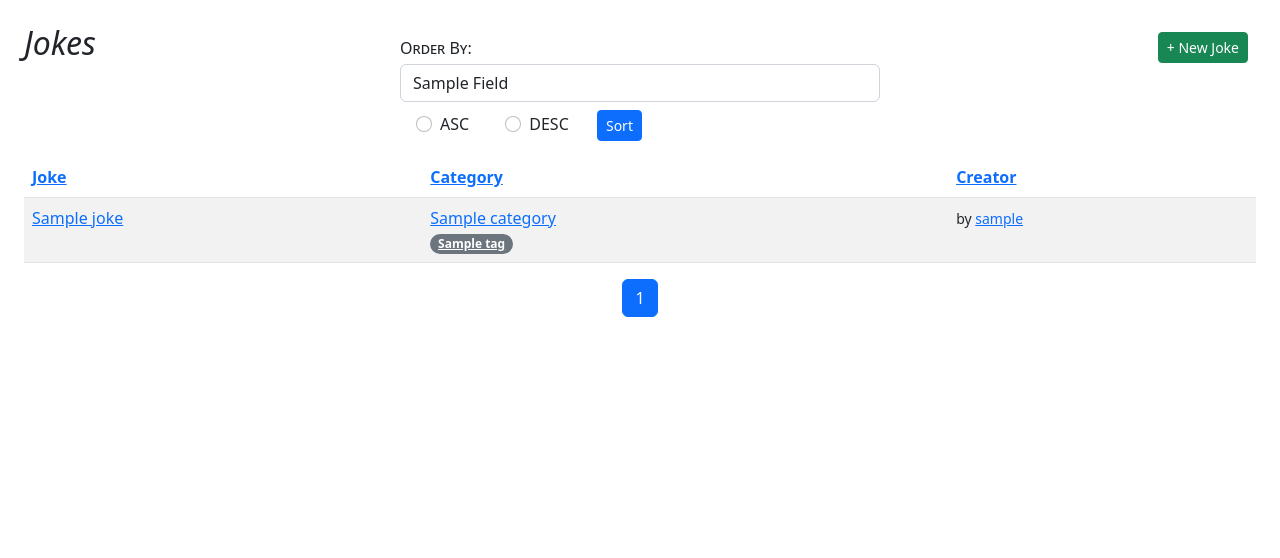
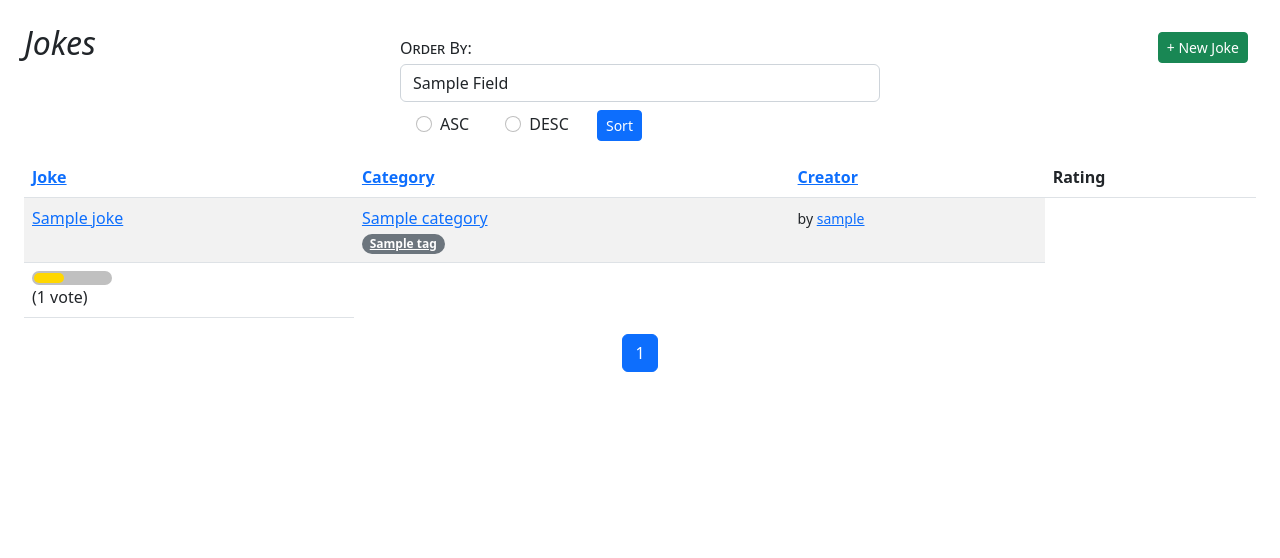
Before and after one commit to WaWa5305/djangojokes.com, a Django app: template templates/jokes/joke_list.html in a window 1280 px wide. Shown: the part 93-651 px from the top of the page. Run offline with Django 4.2, Linux system fonts and the light colour scheme; the template is opened without the code that fills it: most values are stand-ins (such as "Sample title", 1, 10 or a date in 2020); parts of the project's set-up code (start-up, migrations or seed data) failed here and were passed over; some libraries are stand-ins or nearby versions.

Commit message:
Aggregation

```diff
--- a/static/css/main.css
+++ b/static/css/main.css
@@ -54,3 +54,17 @@ body {
     background-color: pink;
     color: darkred;
   }
+
+  /* RATING BAR */
+  #rating-container {
+    background-color:silver;
+    border-radius: .5em;
+    max-width: 5rem;
+    padding: 2px;
+  }
+
+  #rating {
+    background-color: gold;
+    border-radius: .5em;
+    height: 10px;
+  }
--- a/templates/jokes/joke_detail.html
+++ b/templates/jokes/joke_detail.html
@@ -56,7 +56,7 @@
         {% endif %}
       </div>
       </div>
-      {% endif %}
+
       <small class="text-muted">
         {% if joke.user.avatar %}
        <img src="{{ joke.user.avatar.url }}" alt="{{ joke.user.username }}"
--- a/templates/jokes/joke_list.html
+++ b/templates/jokes/joke_list.html
@@ -63,6 +63,7 @@
             {% else %}
               <th><a href="?order=creator&direction=asc&q={{ request.GET.q }}">Creator</a></th>
             {% endif %}
+          <th>Rating</th>
           </tr>
         {% endwith %}
       </thead>
@@ -100,6 +101,13 @@
             </td>
           </tr>
         {% endfor %}
+        <td>
+          <div id="rating-container" title="{{ joke.rating }}">
+            <div id="rating"
+              style="width:{% widthratio joke.rating 10 100 %}%;"></div>
+          </div>
+          ({{ joke.num_votes }} vote{{ joke.num_votes|pluralize }})
+        </td>
       </tbody>
     </table>
   </div>
```
Also changed, not shown: jokes/models.py (+11 -0 lines).
